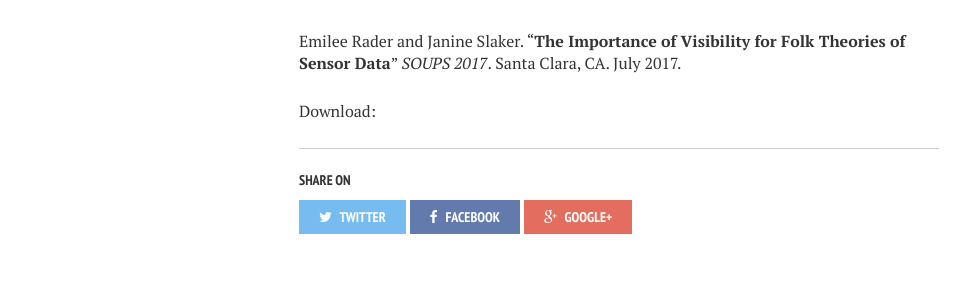
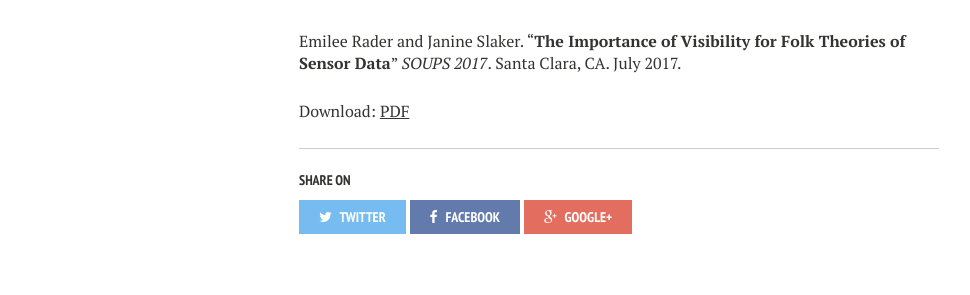
Before and after one commit to bierdoctor/bierdoctor.github.io, a Jekyll site: the page built from _posts/2017-06-07-derived-data-soups-2017.md, in a window 1280 px wide. Shown: the part 695-990 px from the top of the page, without its empty margins (21-991 px from the left). Built offline with Jekyll 4.4.1, drawn with Linux system fonts in a browser that asks for light colours; nearby versions of some CDN libraries.

Commit message:
post PDF of SOUPS paper

```diff
--- a/_posts/2017-06-07-derived-data-soups-2017.md
+++ b/_posts/2017-06-07-derived-data-soups-2017.md
@@ -6,7 +6,7 @@ tags: privacy
 title: "The Importance of Visibility for Folk Theories of Sensor Data"
 author: Emilee Rader and Janine Slaker
 year: 2017
-file:
+file: "rader_slaker_soups17_final.pdf"
 abstract: yes
 conference: SOUPS 2017
 month: July
```
Also changed, not shown: 1 other file.
